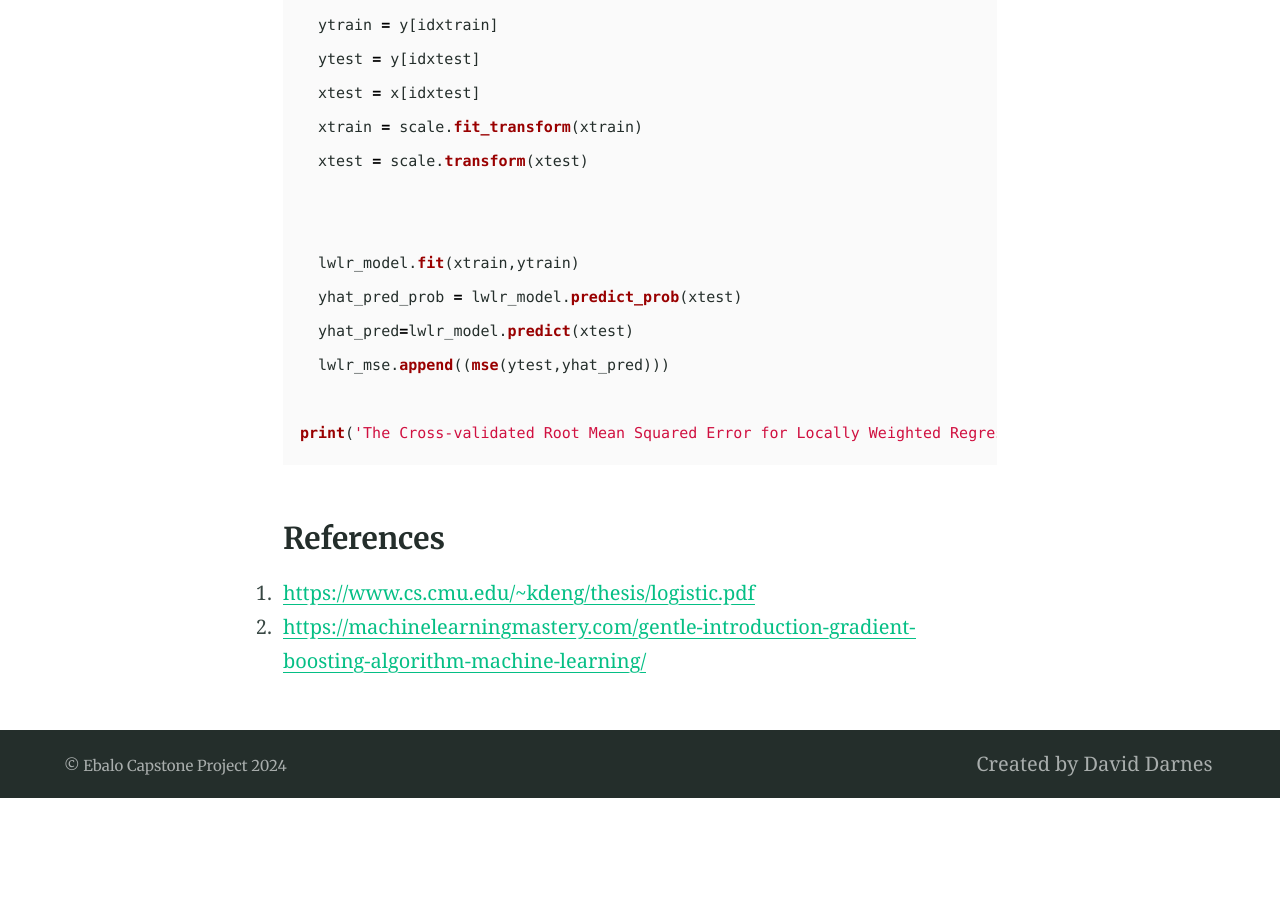
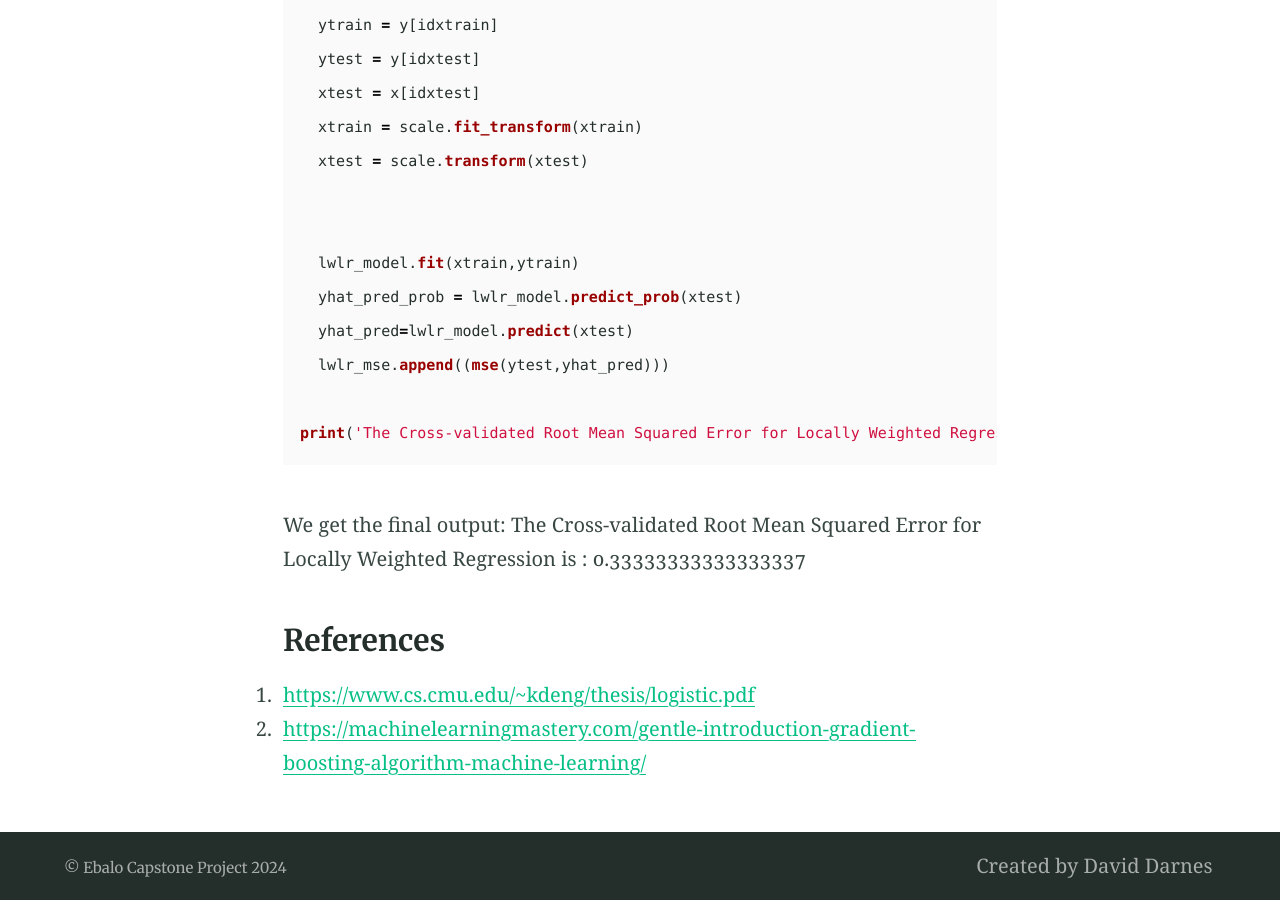
Before and after one commit to emxee333/data-440-capstone, a Jekyll site: the page built from _posts/2024-09-26-locally-weighted-logistic-regression.md, in a window 1280 px wide and 900 px high, scrolled down 5679 px. Built offline with Jekyll 4.4.1, drawn with Linux system fonts in a browser that asks for light colours; formulas are drawn with MathJax 3; before the commit the page ends 6477 px from its top, so only the background shows below that.

Commit message:
Update 2024-09-26-locally-weighted-logistic-regression.md

````diff
--- a/_posts/2024-09-26-locally-weighted-logistic-regression.md
+++ b/_posts/2024-09-26-locally-weighted-logistic-regression.md
@@ -173,6 +173,9 @@ for idxtrain, idxtest in kf.split(x):
 
 print('The Cross-validated Root Mean Squared Error for Locally Weighted Regression is : '+str(np.mean(lwlr_mse)))
 ```
+We get the final output: The Cross-validated Root Mean Squared Error for Locally Weighted Regression is : 0.33333333333333337
+
+
 
 
 ### References
````
